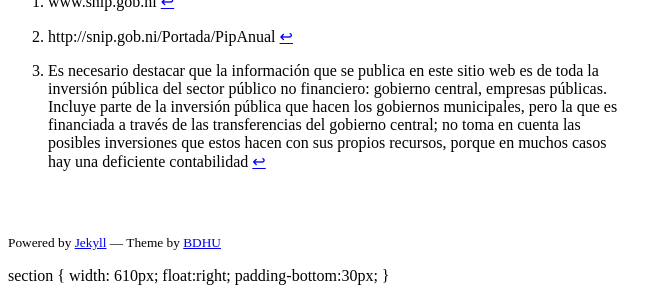
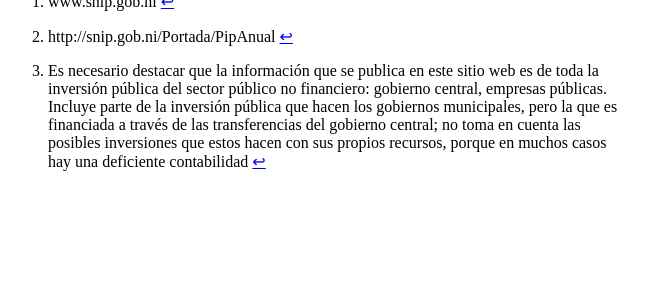
Before and after one commit to lilqasr/leolab, a Jekyll site: the page try.html, which Jekyll copies as it is, in a window 1280 px wide and 900 px high, scrolled down 5536 px, cut to the strip 607-900 px from the top of the window. Shown: the whole strip, without its empty margins (0-672 px from the left). Built offline with Jekyll 4.4.1, drawn with Linux system fonts in a browser that asks for light colours; after the commit the page ends 6368 px from its top, so only the background shows below that.

Commit message:
Update try.html

```diff
--- a/try.html
+++ b/try.html
@@ -116,17 +116,5 @@ Nota: En esta parte, encontré una dificultad pues hay un proyecto y obra partic
     </li>
   </ol>
 </div>
-
-
-      </section>
-      <footer><p><small>Powered by <a href="https://jekyllrb.com/">Jekyll</a> &mdash; Theme by <a href="https://www.bodunhu.com/">BDHU</a></small></p></footer>
-    </div>
-    <script src="/leolab/assets/js/scale.fix.js"></script>
   </body>
 </html>
-
-section {
-  width: 610px;
-  float:right;
-  padding-bottom:30px;
-}
```
